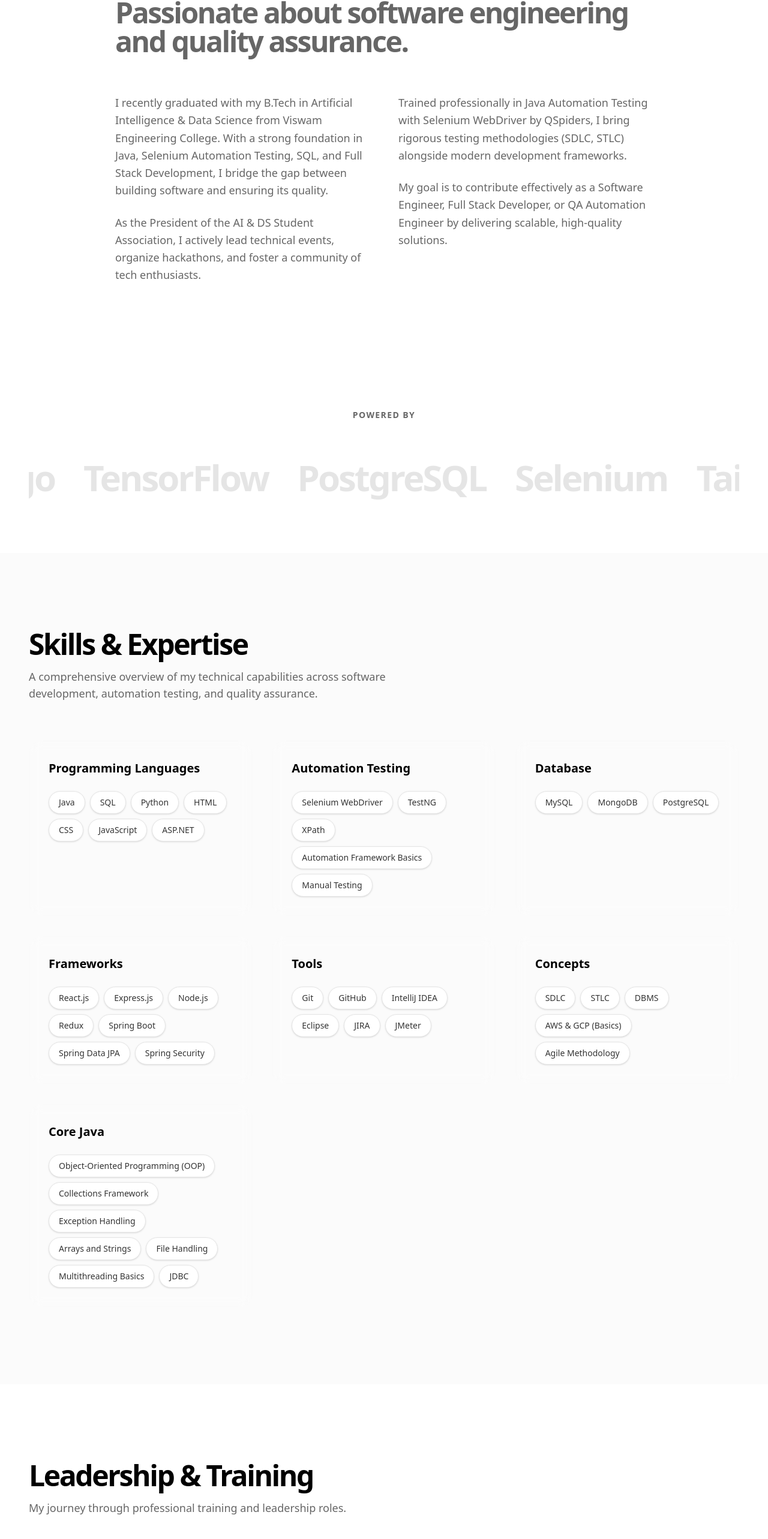
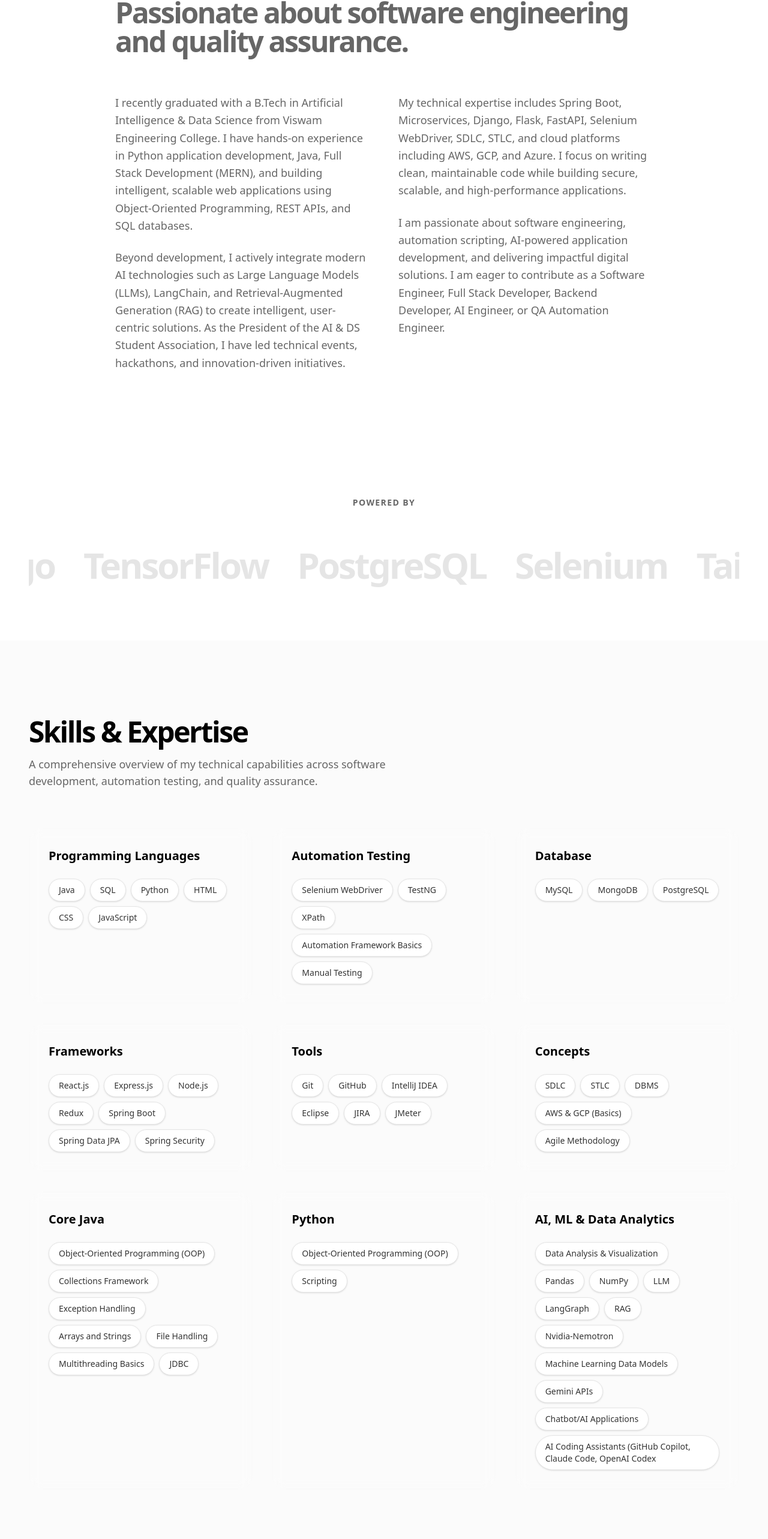
Before and after one commit to Syed-Ahmed-shan/my-portfolio-pro, a Next.js app: page / in a window 1280 px wide. Shown: the part 979-3545 px from the top of the page at 60% size. Built offline with nearby package versions, Linux system fonts and the light colour scheme.

Commit message:
Update skills section and resume

```diff
--- a/src/components/sections/About.tsx
+++ b/src/components/sections/About.tsx
@@ -25,18 +25,19 @@ export default function About() {
          <div className="grid grid-cols-1 md:grid-cols-2 gap-12 mt-16 text-lg text-muted-foreground leading-relaxed">
   <div>
     <p className="mb-6">
-                I recently graduated with my B.Tech in Artificial Intelligence & Data Science from Viswam Engineering College. With a strong foundation in Java, Selenium Automation Testing, SQL, and Full Stack Development, I bridge the gap between building software and ensuring its quality.
+      I recently graduated with a B.Tech in Artificial Intelligence & Data Science from Viswam Engineering College. I have hands-on experience in Python application development, Java, Full Stack Development (MERN), and building intelligent, scalable web applications using Object-Oriented Programming, REST APIs, and SQL databases.
     </p>
     <p>
-                As the President of the AI & DS Student Association, I actively lead technical events, organize hackathons, and foster a community of tech enthusiasts.
+      Beyond development, I actively integrate modern AI technologies such as Large Language Models (LLMs), LangChain, and Retrieval-Augmented Generation (RAG) to create intelligent, user-centric solutions. As the President of the AI & DS Student Association, I have led technical events, hackathons, and innovation-driven initiatives.
     </p>
   </div>
+
   <div>
     <p className="mb-6">
-                Trained professionally in Java Automation Testing with Selenium WebDriver by QSpiders, I bring rigorous testing methodologies (SDLC, STLC) alongside modern development frameworks.
+      My technical expertise includes Spring Boot, Microservices, Django, Flask, FastAPI, Selenium WebDriver, SDLC, STLC, and cloud platforms including AWS, GCP, and Azure. I focus on writing clean, maintainable code while building secure, scalable, and high-performance applications.
     </p>
     <p>
-                My goal is to contribute effectively as a Software Engineer, Full Stack Developer, or QA Automation Engineer by delivering scalable, high-quality solutions.
+      I am passionate about software engineering, automation scripting, AI-powered application development, and delivering impactful digital solutions. I am eager to contribute as a Software Engineer, Full Stack Developer, Backend Developer, AI Engineer, or QA Automation Engineer.
     </p>
   </div>
 </div>
--- a/src/components/sections/Skills.tsx
+++ b/src/components/sections/Skills.tsx
@@ -6,7 +6,7 @@ import { motion, useInView } from 'framer-motion';
 const skillCategories = [
   {
     title: 'Programming Languages',
-    skills: ['Java', 'SQL', 'Python', 'HTML', 'CSS', 'JavaScript', 'ASP.NET'],
+    skills: ['Java', 'SQL', 'Python', 'HTML', 'CSS', 'JavaScript'],
   },
   {
     title: 'Automation Testing',
@@ -40,6 +40,31 @@ const skillCategories = [
       'JDBC',
     ],
   },
+    {
+    title: 'Python',
+    skills: [
+      'Object-Oriented Programming (OOP)',
+      'Scripting',
+
+    ],
+  },
+  {
+    title: ' AI, ML & Data Analytics',
+    skills: [
+      ' Data Analysis & Visualization',
+      'Pandas',
+      'NumPy',
+      'LLM',
+      'LangGraph',
+      'RAG',
+      'Nvidia-Nemotron',
+      'Machine Learning Data Models',
+      'Gemini APIs',
+      'Chatbot/AI Applications',
+      'AI Coding Assistants (GitHub Copilot, Claude Code, OpenAI Codex',
+    ],
+  },
+
 ];
 
 export default function Skills() {
```
Also changed, not shown: 1 other file (tests, documents, lock files or other folders). Lines whose indentation alone changed are shown as unchanged.
